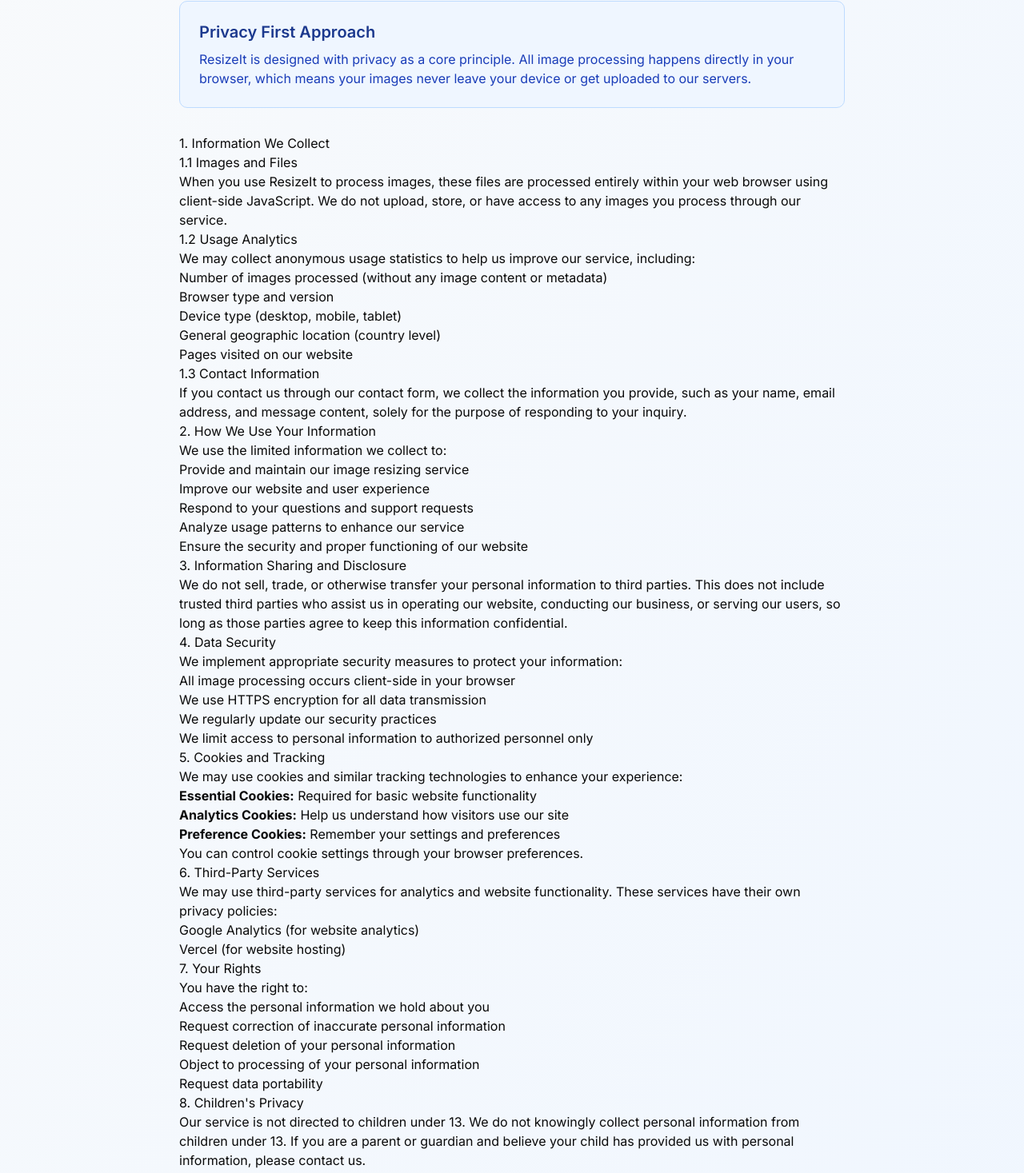
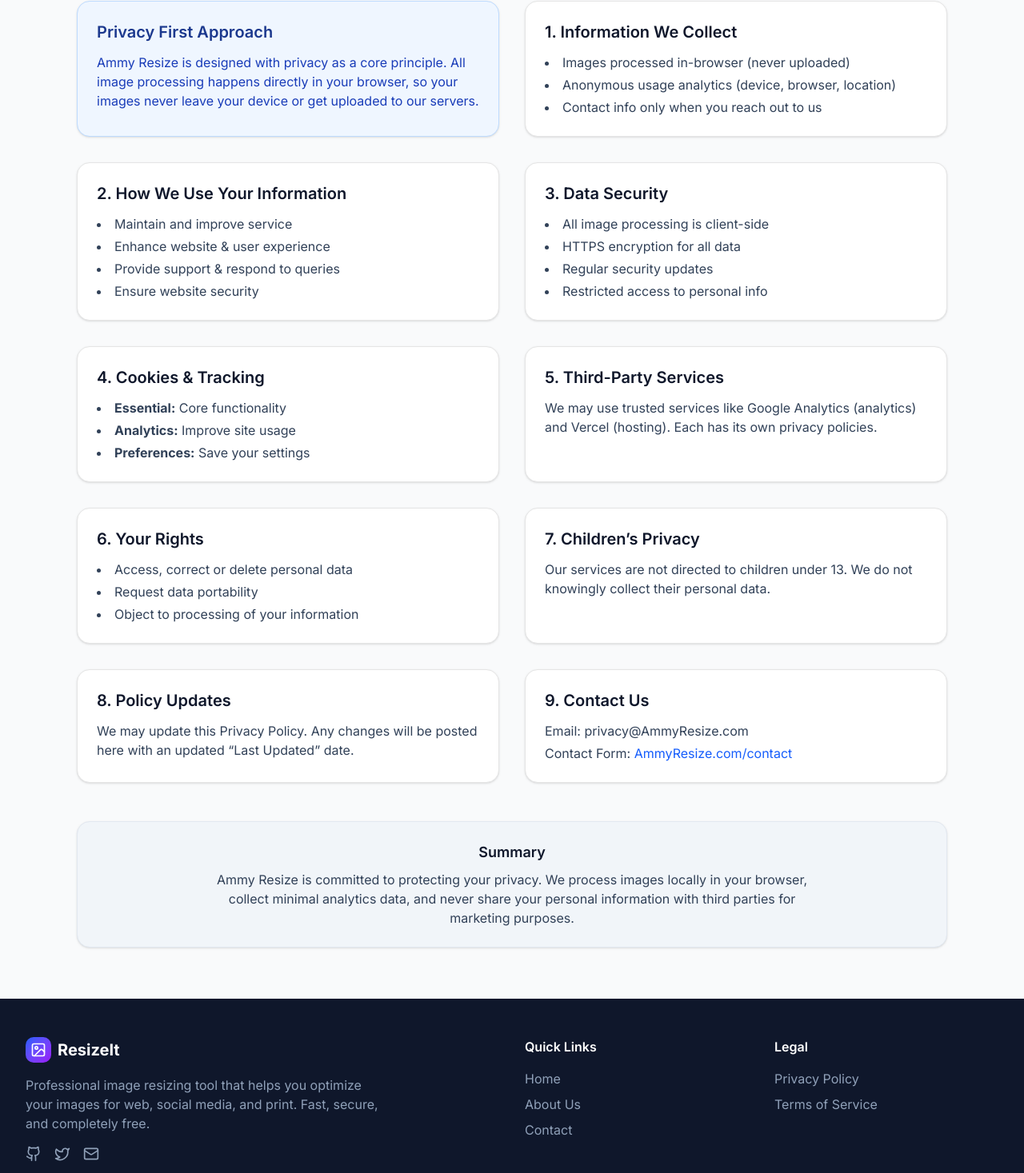
Before and after one commit to abdullah-codes-dev/image-resize-tool, a Next.js app: page /privacy in a window 1280 px wide. Shown: the part 259-1726 px from the top of the page at 80% size. Built offline with nearby package versions, Linux system fonts and the light colour scheme.

Commit message:
Update page.tsx

```diff
--- a/src/app/privacy/page.tsx
+++ b/src/app/privacy/page.tsx
@@ -1,220 +1,160 @@
 import type { Metadata } from "next";
 
 export const metadata: Metadata = {
-	title: "Privacy Policy - ResizeIt | Your Data Protection Rights",
+	title: "Privacy Policy - Ammy Resize | Your Data Protection Rights",
 	description:
-		"Read ResizeIt's privacy policy to understand how we protect your data and ensure your privacy while using our image resizing tool.",
+		"Read Ammy Resize' privacy policy to understand how we protect your data and ensure your privacy while using our image resizing tool.",
 	keywords:
 		"privacy policy, data protection, image resizing privacy, user data security",
 };
 
 export default function PrivacyPage() {
 	return (
-		<div className='py-16'>
-			<div className='max-w-4xl mx-auto px-4 sm:px-6 lg:px-8'>
-				<div className='prose prose-lg max-w-none'>
-					<h1 className='text-4xl font-bold text-slate-900 mb-8'>
+		<div className="py-16 bg-gray-50">
+			<div className="max-w-6xl mx-auto px-4 sm:px-6 lg:px-8">
+				<div className="text-center mb-12">
+					<h1 className="text-4xl font-bold text-slate-900 mb-4">
 						Privacy Policy
 					</h1>
-
-					<p className='text-lg text-slate-600 mb-8'>
+					<p className="text-slate-600 text-lg">
 						<strong>Last updated:</strong>{" "}
 						{new Date().toLocaleDateString()}
 					</p>
+				</div>
 
-					<div className='bg-blue-50 border border-blue-200 rounded-lg p-6 mb-8'>
-						<h2 className='text-xl font-semibold text-blue-900 mb-2'>
+				{/* Grid Layout */}
+				<div className="grid grid-cols-1 md:grid-cols-2 gap-8">
+					{/* Privacy First */}
+					<div className="bg-blue-50 border border-blue-200 rounded-2xl p-6 shadow-sm">
+						<h2 className="text-xl font-semibold text-blue-900 mb-3">
 							Privacy First Approach
 						</h2>
-						<p className='text-blue-800'>
-							ResizeIt is designed with privacy as a core
-							principle. All image processing happens directly in
-							your browser, which means your images never leave
-							your device or get uploaded to our servers.
+						<p className="text-blue-800">
+							Ammy Resize is designed with privacy as a core principle.
+							All image processing happens directly in your browser,
+							so your images never leave your device or get uploaded
+							to our servers.
 						</p>
 					</div>
 
-					<h2>1. Information We Collect</h2>
+					{/* Information We Collect */}
+					<div className="bg-white border rounded-2xl p-6 shadow-sm">
+						<h2 className="text-xl font-semibold text-slate-900 mb-3">
+							1. Information We Collect
+						</h2>
+						<ul className="list-disc list-inside text-slate-700 space-y-1">
+							<li>Images processed in-browser (never uploaded)</li>
+							<li>Anonymous usage analytics (device, browser, location)</li>
+							<li>Contact info only when you reach out to us</li>
+						</ul>
+					</div>
 
-					<h3>1.1 Images and Files</h3>
-					<p>
-						When you use ResizeIt to process images, these files are
-						processed entirely within your web browser using
-						client-side JavaScript. We do not upload, store, or have
-						access to any images you process through our service.
-					</p>
+					{/* Usage of Information */}
+					<div className="bg-white border rounded-2xl p-6 shadow-sm">
+						<h2 className="text-xl font-semibold text-slate-900 mb-3">
+							2. How We Use Your Information
+						</h2>
+						<ul className="list-disc list-inside text-slate-700 space-y-1">
+							<li>Maintain and improve service</li>
+							<li>Enhance website & user experience</li>
+							<li>Provide support & respond to queries</li>
+							<li>Ensure website security</li>
+						</ul>
+					</div>
 
-					<h3>1.2 Usage Analytics</h3>
-					<p>
-						We may collect anonymous usage statistics to help us
-						improve our service, including:
-					</p>
-					<ul>
-						<li>
-							Number of images processed (without any image
-							content or metadata)
-						</li>
-						<li>Browser type and version</li>
-						<li>Device type (desktop, mobile, tablet)</li>
-						<li>General geographic location (country level)</li>
-						<li>Pages visited on our website</li>
-					</ul>
+					{/* Data Security */}
+					<div className="bg-white border rounded-2xl p-6 shadow-sm">
+						<h2 className="text-xl font-semibold text-slate-900 mb-3">
+							3. Data Security
+						</h2>
+						<ul className="list-disc list-inside text-slate-700 space-y-1">
+							<li>All image processing is client-side</li>
+							<li>HTTPS encryption for all data</li>
+							<li>Regular security updates</li>
+							<li>Restricted access to personal info</li>
+						</ul>
+					</div>
 
-					<h3>1.3 Contact Information</h3>
-					<p>
-						If you contact us through our contact form, we collect
-						the information you provide, such as your name, email
-						address, and message content, solely for the purpose of
-						responding to your inquiry.
-					</p>
+					{/* Cookies */}
+					<div className="bg-white border rounded-2xl p-6 shadow-sm">
+						<h2 className="text-xl font-semibold text-slate-900 mb-3">
+							4. Cookies & Tracking
+						</h2>
+						<ul className="list-disc list-inside text-slate-700 space-y-1">
+							<li><strong>Essential:</strong> Core functionality</li>
+							<li><strong>Analytics:</strong> Improve site usage</li>
+							<li><strong>Preferences:</strong> Save your settings</li>
+						</ul>
+					</div>
 
-					<h2>2. How We Use Your Information</h2>
-
-					<p>We use the limited information we collect to:</p>
-					<ul>
-						<li>Provide and maintain our image resizing service</li>
-						<li>Improve our website and user experience</li>
-						<li>Respond to your questions and support requests</li>
-						<li>Analyze usage patterns to enhance our service</li>
-						<li>
-							Ensure the security and proper functioning of our
-							website
-						</li>
-					</ul>
-
-					<h2>3. Information Sharing and Disclosure</h2>
-
-					<p>
-						We do not sell, trade, or otherwise transfer your
-						personal information to third parties. This does not
-						include trusted third parties who assist us in operating
-						our website, conducting our business, or serving our
-						users, so long as those parties agree to keep this
-						information confidential.
-					</p>
-
-					<h2>4. Data Security</h2>
-
-					<p>
-						We implement appropriate security measures to protect
-						your information:
-					</p>
-					<ul>
-						<li>
-							All image processing occurs client-side in your
-							browser
-						</li>
-						<li>
-							We use HTTPS encryption for all data transmission
-						</li>
-						<li>We regularly update our security practices</li>
-						<li>
-							We limit access to personal information to
-							authorized personnel only
-						</li>
-					</ul>
-
-					<h2>5. Cookies and Tracking</h2>
-
-					<p>
-						We may use cookies and similar tracking technologies to
-						enhance your experience:
-					</p>
-					<ul>
-						<li>
-							<strong>Essential Cookies:</strong> Required for
-							basic website functionality
-						</li>
-						<li>
-							<strong>Analytics Cookies:</strong> Help us
-							understand how visitors use our site
-						</li>
-						<li>
-							<strong>Preference Cookies:</strong> Remember your
-							settings and preferences
-						</li>
-					</ul>
-
-					<p>
-						You can control cookie settings through your browser
-						preferences.
-					</p>
-
-					<h2>6. Third-Party Services</h2>
-
-					<p>
-						We may use third-party services for analytics and
-						website functionality. These services have their own
-						privacy policies:
-					</p>
-					<ul>
-						<li>Google Analytics (for website analytics)</li>
-						<li>Vercel (for website hosting)</li>
-					</ul>
-
-					<h2>7. Your Rights</h2>
-
-					<p>You have the right to:</p>
-					<ul>
-						<li>
-							Access the personal information we hold about you
-						</li>
-						<li>
-							Request correction of inaccurate personal
-							information
-						</li>
-						<li>Request deletion of your personal information</li>
-						<li>
-							Object to processing of your personal information
-						</li>
-						<li>Request data portability</li>
-					</ul>
-
-					<h2>8. Children&apos;s Privacy</h2>
-
-					<p>
-						Our service is not directed to children under 13. We do
-						not knowingly collect personal information from children
-						under 13. If you are a parent or guardian and believe
-						your child has provided us with personal information,
-						please contact us.
-					</p>
-
-					<h2>9. Changes to This Privacy Policy</h2>
-
-					<p>
-						We may update this privacy policy from time to time. We
-						will notify you of any changes by posting the new
-						privacy policy on this page and updating the &quot;Last
-						updated&quot; date at the top of this policy.
-					</p>
-
-					<h2>10. Contact Us</h2>
-
-					<p>
-						If you have any questions about this privacy policy or
-						our privacy practices, please contact us at:
-					</p>
-					<ul>
-						<li>Email: privacy@example.com</li>
-						<li>
-							Contact Form:{" "}
-							<a href='/contact'>example.com/contact</a>
-						</li>
-					</ul>
-
-					<div className='bg-slate-50 border border-slate-200 rounded-lg p-6 mt-8'>
-						<h3 className='text-lg font-semibold text-slate-900 mb-2'>
-							Summary
-						</h3>
-						<p className='text-slate-700'>
-							ResizeIt is committed to protecting your privacy. We
-							process images locally in your browser, collect
-							minimal analytics data, and never share your
-							personal information with third parties for
-							marketing purposes.
+					{/* Third-Party Services */}
+					<div className="bg-white border rounded-2xl p-6 shadow-sm">
+						<h2 className="text-xl font-semibold text-slate-900 mb-3">
+							5. Third-Party Services
+						</h2>
+						<p className="text-slate-700">
+							We may use trusted services like Google Analytics (analytics)
+							and Vercel (hosting). Each has its own privacy policies.
 						</p>
 					</div>
+
+					{/* User Rights */}
+					<div className="bg-white border rounded-2xl p-6 shadow-sm">
+						<h2 className="text-xl font-semibold text-slate-900 mb-3">
+							6. Your Rights
+						</h2>
+						<ul className="list-disc list-inside text-slate-700 space-y-1">
+							<li>Access, correct or delete personal data</li>
+							<li>Request data portability</li>
+							<li>Object to processing of your information</li>
+						</ul>
+					</div>
+
+					{/* Children Privacy */}
+					<div className="bg-white border rounded-2xl p-6 shadow-sm">
+						<h2 className="text-xl font-semibold text-slate-900 mb-3">
+							7. Children’s Privacy
+						</h2>
+						<p className="text-slate-700">
+							Our services are not directed to children under 13.
+							We do not knowingly collect their personal data.
+						</p>
+					</div>
+
+					{/* Changes */}
+					<div className="bg-white border rounded-2xl p-6 shadow-sm">
+						<h2 className="text-xl font-semibold text-slate-900 mb-3">
+							8. Policy Updates
+						</h2>
+						<p className="text-slate-700">
+							We may update this Privacy Policy. Any changes will
+							be posted here with an updated “Last Updated” date.
+						</p>
+					</div>
+
+					{/* Contact */}
+					<div className="bg-white border rounded-2xl p-6 shadow-sm">
+						<h2 className="text-xl font-semibold text-slate-900 mb-3">
+							9. Contact Us
+						</h2>
+						<ul className="text-slate-700 space-y-1">
+							<li>Email: privacy@AmmyResize.com</li>
+							<li>Contact Form: <a href="/contact" className="text-blue-600">AmmyResize.com/contact</a></li>
+						</ul>
+					</div>
+				</div>
+
+				{/* Summary at Bottom */}
+				<div className="mt-12 bg-slate-100 border border-slate-200 rounded-2xl p-6 shadow-sm text-center">
+					<h3 className="text-lg font-semibold text-slate-900 mb-2">
+						Summary
+					</h3>
+					<p className="text-slate-700 max-w-3xl mx-auto">
+						Ammy Resize is committed to protecting your privacy.
+						We process images locally in your browser, collect minimal
+						analytics data, and never share your personal information
+						with third parties for marketing purposes.
+					</p>
 				</div>
 			</div>
 		</div>
```
